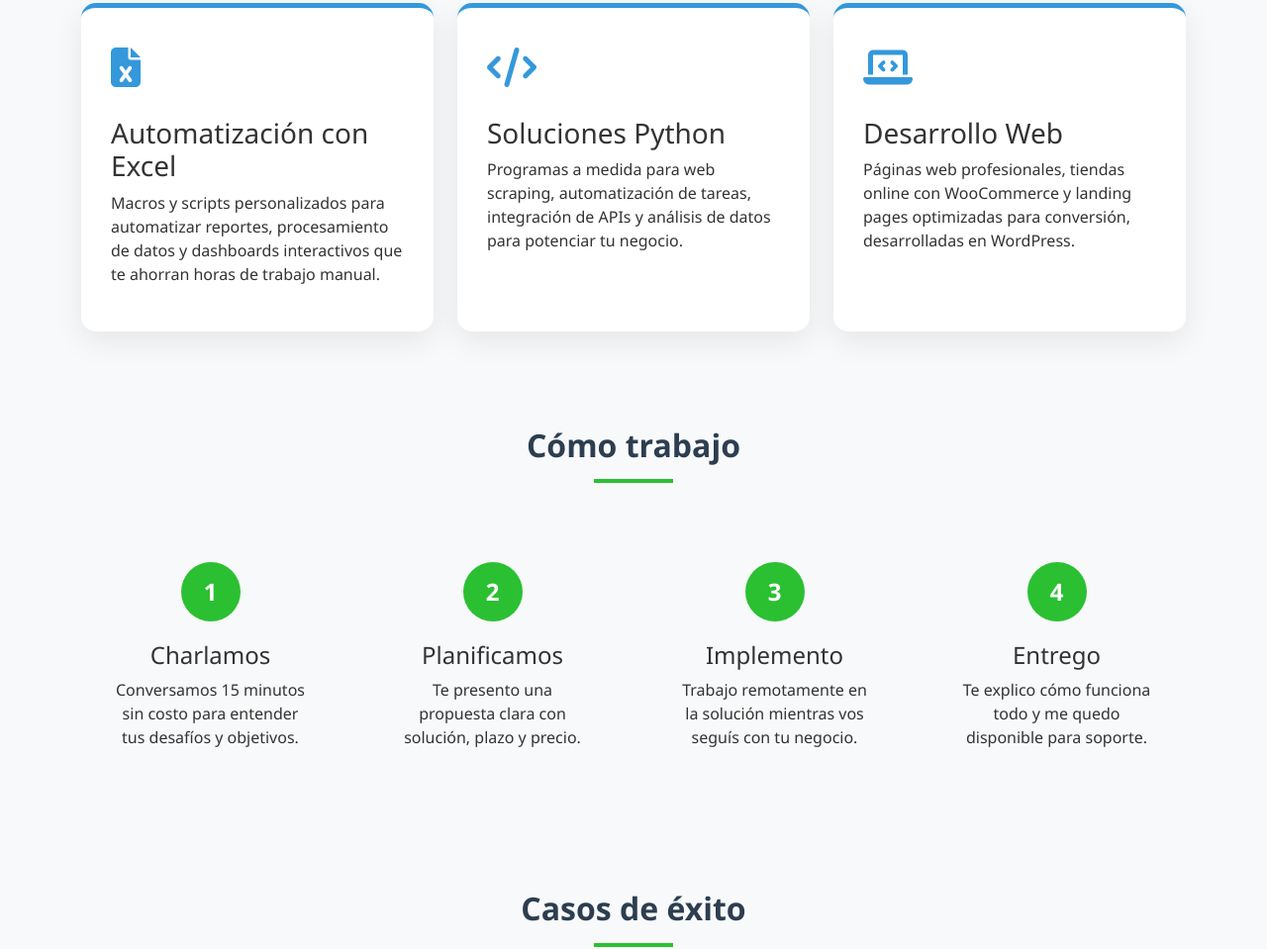
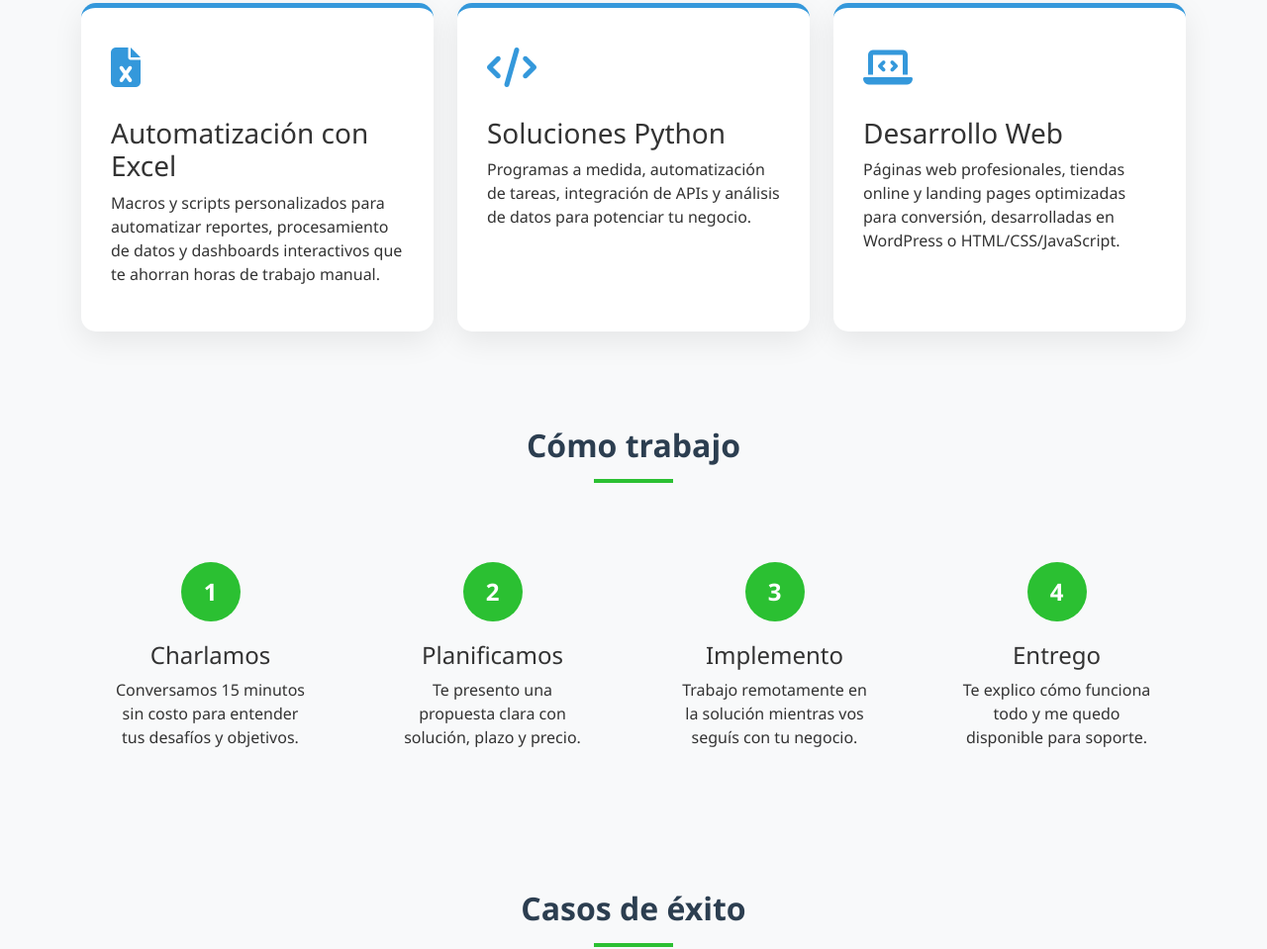
Before and after one commit to pmtargentina/getsmart, a plain HTML site: page index.html in a window 1280 px wide. Shown: the part 1373-2332 px from the top of the page at 99% size. Drawn offline with nearby package versions, Linux system fonts and the light colour scheme.

Commit message:
Update index.html

```diff
--- a/index.html
+++ b/index.html
@@ -483,7 +483,7 @@
                             <i class="fas fa-code"></i>
                         </div>
                         <h3>Soluciones Python</h3>
-                        <p>Programas a medida para web scraping, automatización de tareas, integración de APIs y análisis de datos para potenciar tu negocio.</p>
+                        <p>Programas a medida, automatización de tareas, integración de APIs y análisis de datos para potenciar tu negocio.</p>
                     </div>
                 </div>
                 <div class="col-md-4">
@@ -492,7 +492,7 @@
                             <i class="fas fa-laptop-code"></i>
                         </div>
                         <h3>Desarrollo Web</h3>
-                        <p>Páginas web profesionales, tiendas online con WooCommerce y landing pages optimizadas para conversión, desarrolladas en WordPress.</p>
+                        <p>Páginas web profesionales, tiendas online y landing pages optimizadas para conversión, desarrolladas en WordPress o HTML/CSS/JavaScript.</p>
                     </div>
                 </div>
             </div>
@@ -729,4 +729,5 @@
 </script>
 
 </body>
+
 </html>
```
